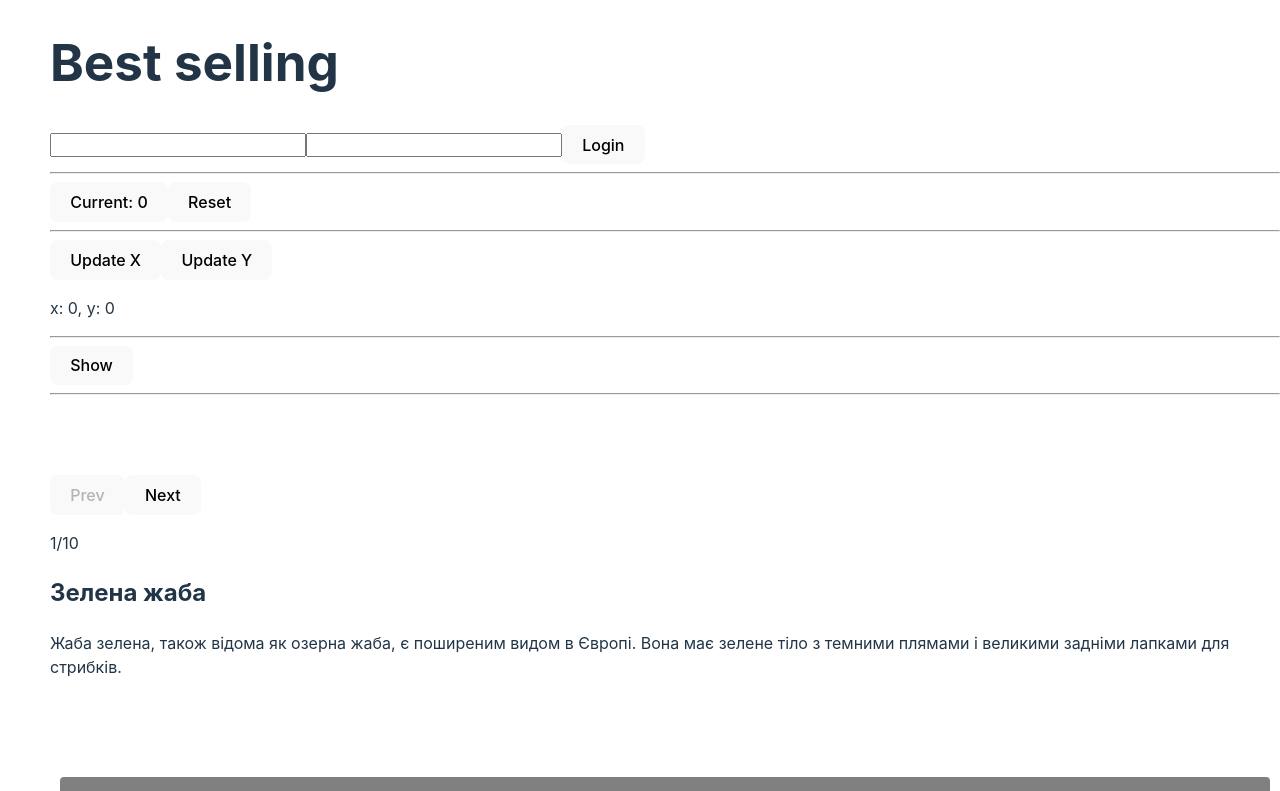
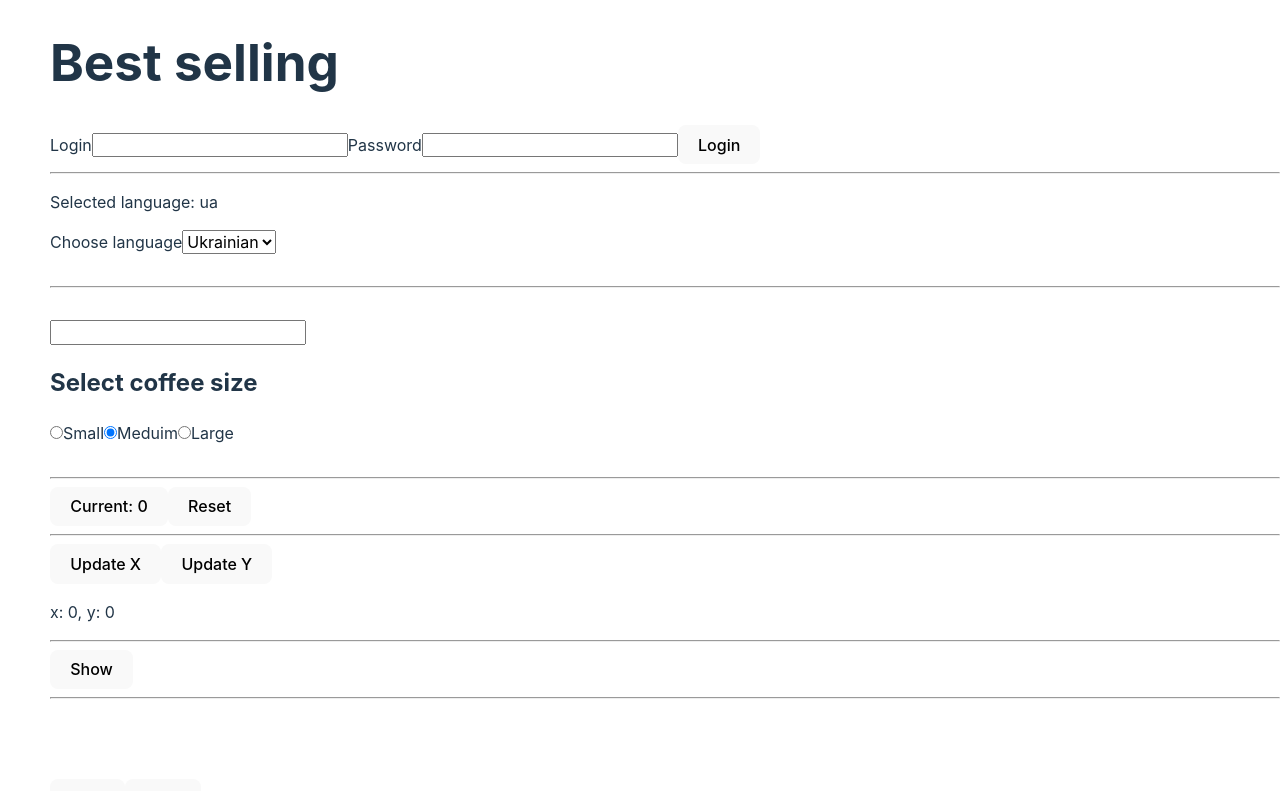
Before and after one commit to Vaddex/react_test, a React (Vite) app: page / in a window 1280 px wide. Shown: the top 791 px of the page. Built offline with nearby package versions, Linux system fonts and the light colour scheme.

Commit message:
added login form, switcher lang, search bar, coffe radio box

```diff
--- a/src/components/App.jsx
+++ b/src/components/App.jsx
@@ -1,21 +1,74 @@
-// src/App.jsx
-
 import { Product } from './Product';
 import { Alert } from './Alert';
+import { useState } from 'react';
 import TestButton from './TestButton/TestButton';
 import TestReader from './TestReader/TestReader';
 import articles from '../reader.json';
+import SearchBar from './SearchBar/SearchBar';
+import LangSwitcher from './LangSwitcher/LangSwitcher';
+import LoginForm from './LoginForm/LoginForm';
 // import Timer from './Timer/Timer';
-import LoginForm from './LoginForm/LoginForm';
 
 export default function App() {
+    const [lang, setLang] = useState('ua');
+    const [coffeeSize, setCoffeeSize] = useState('md');
+    const handleSize = evt => {
+        setCoffeeSize(evt.target.value);
+    };
+
     return (
         <div>
             <h1>Best selling</h1>
             <>
                 <LoginForm />
+                <hr />
             </>
             <>
+                <p>Selected language: {lang}</p>
+                <LangSwitcher value={lang} onSelect={setLang} />
+                <br />
+                <hr />
+            </>
+            <>
+                <br />
+                <SearchBar />
+            </>
+            <>
+                <h2>Select coffee size</h2>
+                <label>
+                    <input
+                        type="radio"
+                        name="coffeeSize"
+                        value="sm"
+                        checked={coffeeSize === 'sm'}
+                        onChange={handleSize}
+                    />
+                    Small
+                </label>
+                <label>
+                    <input
+                        type="radio"
+                        name="coffeeSize"
+                        value="md"
+                        checked={coffeeSize === 'md'}
+                        onChange={handleSize}
+                    />
+                    Meduim
+                </label>
+                <label>
+                    <input
+                        type="radio"
+                        name="coffeeSize"
+                        value="lg"
+                        checked={coffeeSize === 'lg'}
+                        onChange={handleSize}
+                    />
+                    Large
+                </label>
+                <br />
+            </>
+            <>
+                <br />
                 <TestButton />
             </>
             <>{/* <Timer /> */}</>
--- /dev/null
+++ b/src/components/LangSwitcher/LangSwitcher.jsx
@@ -0,0 +1,22 @@
+import { useState } from 'react';
+
+const LangSwitcher = ({ value, onSelect }) => {
+    const selectID = useState();
+
+    return (
+        <div>
+            <label htmlFor={selectID}>Choose language</label>
+            <select
+                id={selectID}
+                value={value}
+                onChange={evt => onSelect(evt.target.value)}
+            >
+                <option value="en">English</option>
+                <option value="ua">Ukrainian</option>
+                <option value="pl">Polish</option>
+            </select>
+        </div>
+    );
+};
+
+export default LangSwitcher;
--- a/src/components/LoginForm/LoginForm.jsx
+++ b/src/components/LoginForm/LoginForm.jsx
@@ -1,4 +1,9 @@
+import { useId } from 'react';
+
 const LoginForm = () => {
+    const loginId = useId();
+    const passId = useId();
+
     const handleSubmit = evt => {
         evt.preventDefault();
 
@@ -16,8 +21,11 @@ const LoginForm = () => {
     };
     return (
         <form onSubmit={handleSubmit}>
-            <input type="text" name="login" />
-            <input type="password" name="password" />
+            <label htmlFor={loginId}>Login</label>
+            <input type="text" name="login" id={loginId} />
+
+            <label htmlFor={passId}>Password</label>
+            <input type="password" name="password" id={passId} />
             <button type="submit">Login</button>
         </form>
     );
--- /dev/null
+++ b/src/components/SearchBar/SearchBar.jsx
@@ -0,0 +1,21 @@
+import { useState } from 'react';
+
+const SearchBar = () => {
+    const [inputValue, setInputValue] = useState();
+
+    const handleChange = evt => {
+        setInputValue(evt.target.value);
+    };
+    return (
+        <div>
+            <input
+                type="text"
+                value={inputValue}
+                onChange={handleChange}
+            ></input>
+            <p>{inputValue}</p>
+        </div>
+    );
+};
+
+export default SearchBar;
```
